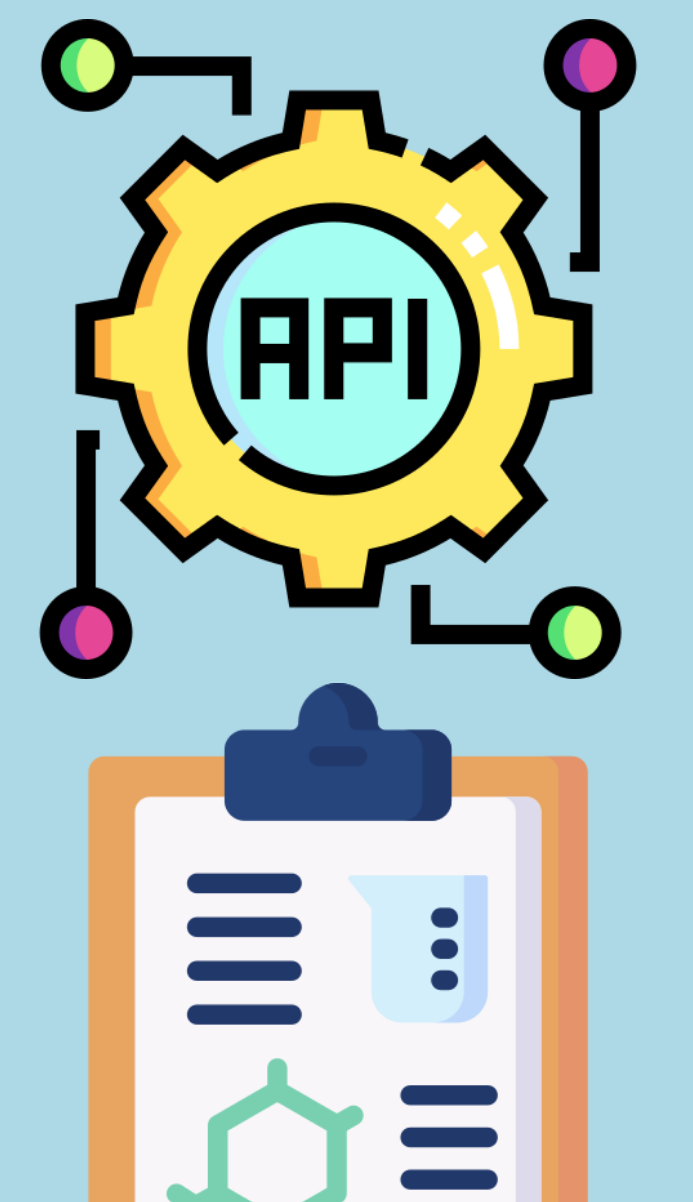
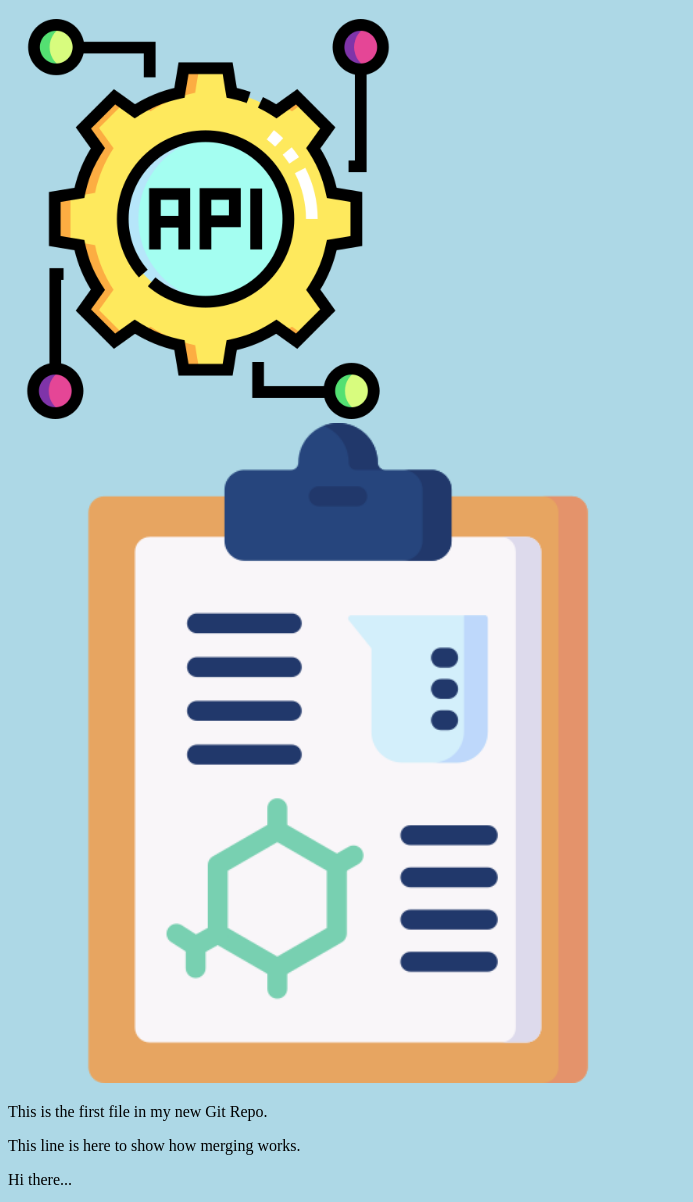
Before and after one commit to maihoang3011/hello-word, a plain HTML site: page index.html in a window 1280 px wide. Shown: the part 61-1263 px from the top of the page, without its empty margins (0-693 px from the left). Drawn offline with Linux system fonts and the light colour scheme.

Commit message:
update index file before pushing

```diff
--- a/index.html
+++ b/index.html
@@ -9,12 +9,13 @@
 <h1>Hello world!</h1>
 <div><img src="api.png" alt="Hello World from Space"
 
-style="width:100%;max-width:660px"></div>
+style="width:100%;max-width:400px"></div>
 <div><img src="clipboard.png" alt="Clipboard icon"
 style="width:100%;max-width:660px"></div>
 
 <p>This is the first file in my new Git Repo.</p>
 <p>This line is here to show how merging works.</p>
+<p>Hi there...</p>
 
 <div><img src="pdf.png" alt="Clipboard icon"
 style="width:100%;max-width:100px"></div>
```
